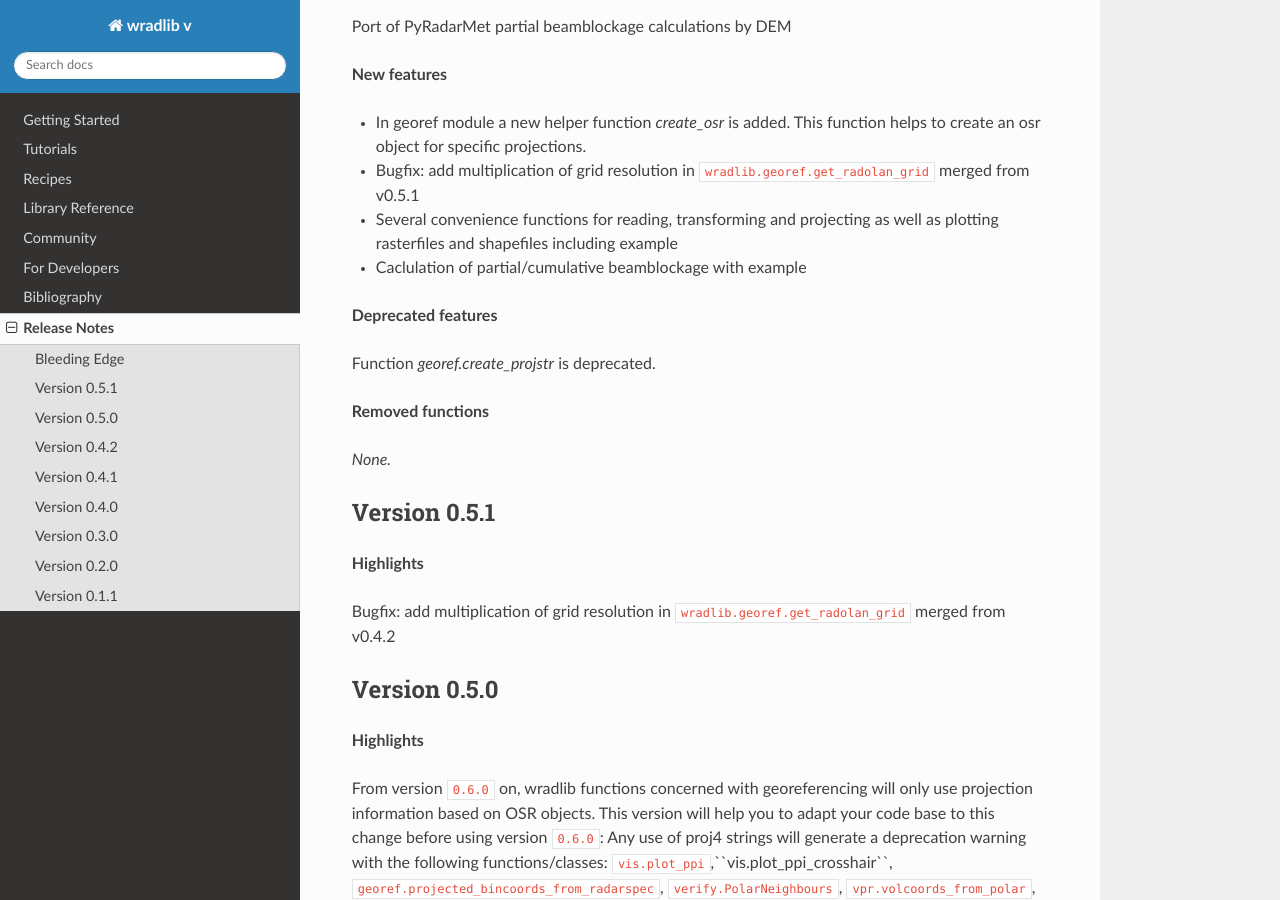
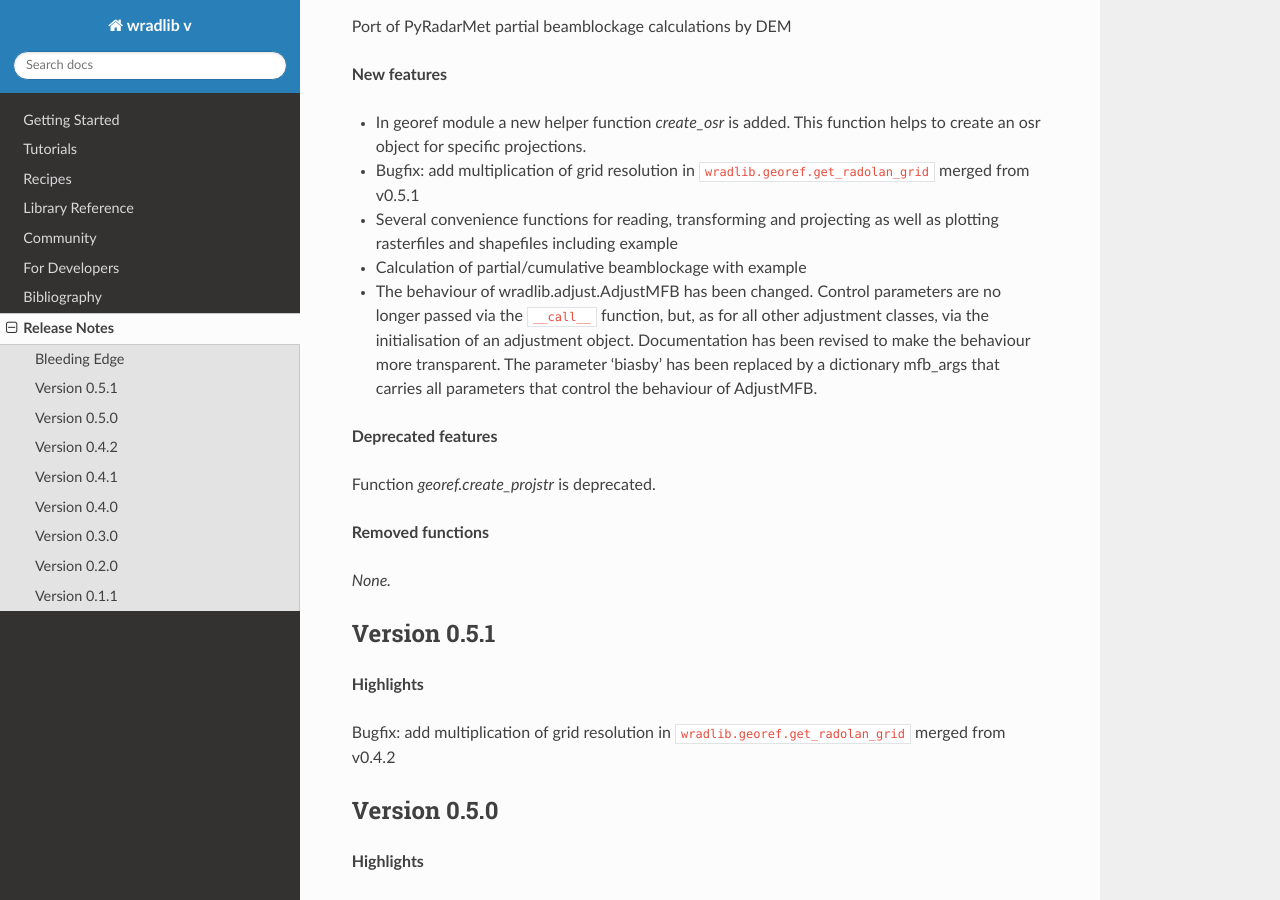
Before and after one commit to wradlib/wradlib-docs, a Sphinx documentation site: the page built from source/release_notes.rst, in a window 1280 px wide and 900 px high, scrolled down 687 px. Built offline with Sphinx 7.4.7 and the Read the Docs theme 2.0.0, drawn with Linux system fonts in a browser that asks for light colours.

Commit message:
DOC: Updating the release notes for bleeding edge.

```diff
--- a/source/release_notes.rst
+++ b/source/release_notes.rst
@@ -23,7 +23,8 @@
 - In georef module a new helper function `create_osr` is added. This function helps to create an osr object for specific projections.
 - Bugfix: add multiplication of grid resolution in ``wradlib.georef.get_radolan_grid`` merged from v0.5.1
 - Several convenience functions for reading, transforming and projecting as well as plotting rasterfiles and shapefiles including example
-- Caclulation of partial/cumulative beamblockage with example
+- Calculation of partial/cumulative beamblockage with example
+- The behaviour of wradlib.adjust.AdjustMFB has been changed. Control parameters are no longer passed via the ``__call__`` function, but, as for all other adjustment classes, via the initialisation of an adjustment object. Documentation has been revised to make the behaviour more transparent. The parameter 'biasby' has been replaced by a dictionary mfb_args that carries all parameters that control the behaviour of AdjustMFB.
 
 
 **Deprecated features**
```
